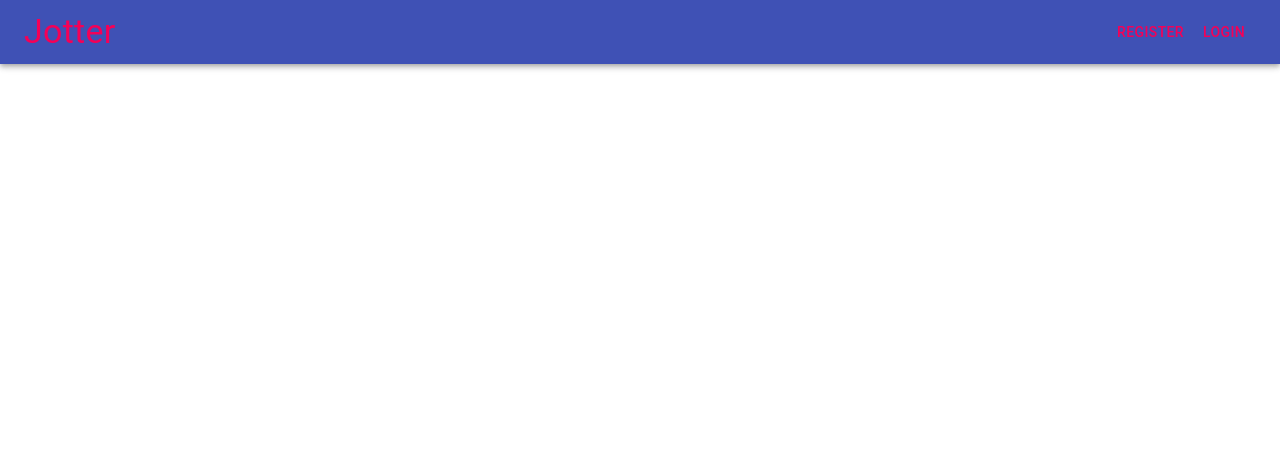
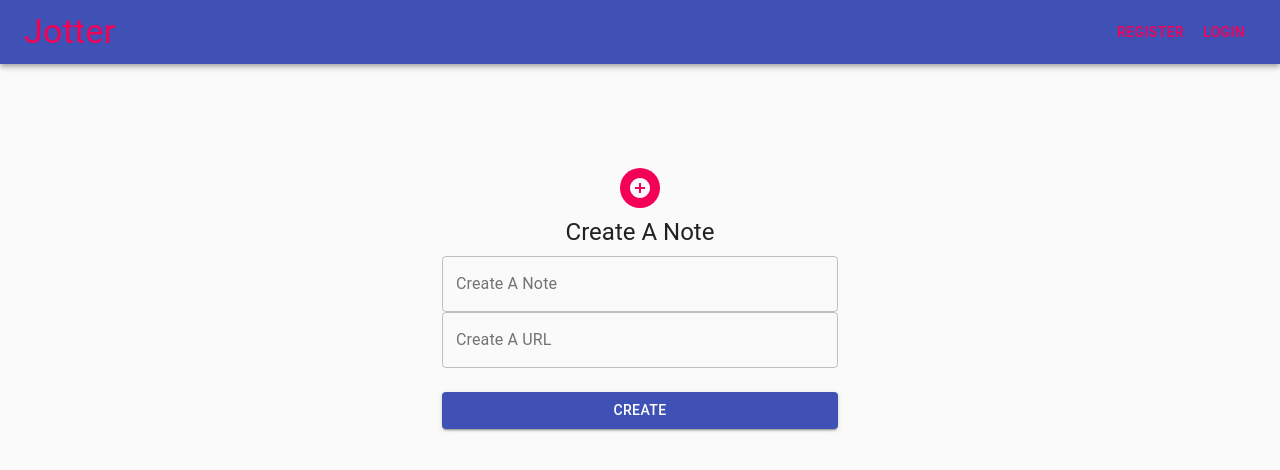
Before and after one commit to RinkiyaKeDad/jotter-frontend, a React (Create React App) app: page /create in a window 1280 px wide. Shown: the top 470 px of the page. Built offline with nearby package versions, Linux system fonts and the light colour scheme; no server answers; the HTML template or start-up script is replaced by a standard one.

Commit message:
create note functionality done

```diff
--- a/src/App.js
+++ b/src/App.js
@@ -13,6 +13,7 @@ import Login from './components/auth/Login';
 import Register from './components/auth/Register';
 import NotesList from './components/pages/NotesList';
 import Jotting from './components/pages/Jotting';
+import CreateNote from './components/pages/CreateNote';
 
 const useStyles = makeStyles({
   verticalMargin: {
@@ -79,6 +80,7 @@ function App() {
                     <Route path='/register' component={Register} />
                     <Route path='/notes' component={NotesList} />
                     <Route path='/note/:id' component={Jotting} />
+                    <Route path='/create' component={CreateNote} />
                   </Switch>
                 </Grid>
                 <Grid item xs={1} sm={2} />
--- /dev/null
+++ b/src/components/pages/CreateNote.js
@@ -0,0 +1,143 @@
+import React, { useState, useContext } from 'react';
+import { useHistory } from 'react-router-dom';
+import UserContext from '../context/UserContext';
+import Axios from 'axios';
+import Avatar from '@material-ui/core/Avatar';
+import Button from '@material-ui/core/Button';
+import CssBaseline from '@material-ui/core/CssBaseline';
+import TextField from '@material-ui/core/TextField';
+import FormControlLabel from '@material-ui/core/FormControlLabel';
+import Checkbox from '@material-ui/core/Checkbox';
+import Link from '@material-ui/core/Link';
+import Grid from '@material-ui/core/Grid';
+import Box from '@material-ui/core/Box';
+import Snackbar from '@material-ui/core/Snackbar';
+import MuiAlert from '@material-ui/lab/Alert';
+import AddCircleIcon from '@material-ui/icons/AddCircle';
+import Typography from '@material-ui/core/Typography';
+import { makeStyles } from '@material-ui/core/styles';
+import Container from '@material-ui/core/Container';
+
+function Alert(props) {
+  return <MuiAlert elevation={6} variant='filled' {...props} />;
+}
+
+const useStyles = makeStyles(theme => ({
+  paper: {
+    marginTop: theme.spacing(8),
+    display: 'flex',
+    flexDirection: 'column',
+    alignItems: 'center',
+  },
+  avatar: {
+    margin: theme.spacing(1),
+    backgroundColor: theme.palette.secondary.main,
+  },
+  form: {
+    width: '100%', // Fix IE 11 issue.
+    marginTop: theme.spacing(1),
+  },
+  submit: {
+    margin: theme.spacing(3, 0, 2),
+  },
+  textBoxWidth: {
+    width: '100%',
+  },
+}));
+
+export default function Login() {
+  const [content, setContent] = useState();
+  const [link, setLink] = useState();
+
+  const [error, setError] = useState(undefined);
+
+  const classes = useStyles();
+  const { userData } = useContext(UserContext);
+  const history = useHistory();
+
+  const handleClose = (event, reason) => {
+    if (reason === 'clickaway') {
+      return;
+    }
+
+    setError(undefined);
+    //setOpen(false);
+  };
+
+  const submit = async e => {
+    e.preventDefault();
+    try {
+      const createdNote = {
+        title: content,
+        author: userData.user.username,
+        videoLink: link,
+        videoTimestamp: 0,
+        body: {
+          text: '',
+        },
+      };
+      const noteRes = await Axios.post(
+        process.env.REACT_APP_BACKEND_URL + '/notes/',
+        createdNote,
+        {
+          headers: {
+            'x-auth-token': userData.token,
+          },
+        }
+      );
+
+      history.push('/notes');
+    } catch (err) {
+      err.response.data.msg && setError(err.response.data.msg);
+    }
+  };
+
+  return (
+    <Container component='main' maxWidth='xs'>
+      <CssBaseline />
+      <div className={classes.paper}>
+        <Avatar className={classes.avatar}>
+          <AddCircleIcon />
+        </Avatar>
+        <Typography component='h1' variant='h5'>
+          Create A Note
+        </Typography>
+        <form className={classes.form} noValidate onSubmit={submit}>
+          <TextField
+            id='outlined-textarea'
+            label='Create A Note'
+            placeholder='Put Your Note Title Here!'
+            multiline
+            variant='outlined'
+            onChange={e => setContent(e.target.value)}
+            className={classes.textBoxWidth}
+          />
+          <TextField
+            id='outlined-textarea'
+            label='Create A URL'
+            placeholder='Put Your Amazing URL Here!'
+            multiline
+            variant='outlined'
+            onChange={e => setLink(e.target.value)}
+            className={classes.textBoxWidth}
+          />
+
+          <Button
+            type='submit'
+            fullWidth
+            variant='contained'
+            color='primary'
+            className={classes.submit}
+          >
+            Create
+          </Button>
+        </form>
+        <Snackbar open={!!error} autoHideDuration={6000} onClose={handleClose}>
+          <Alert onClose={handleClose} severity='error'>
+            {error}
+          </Alert>
+        </Snackbar>
+      </div>
+    </Container>
+  );
+}
```
